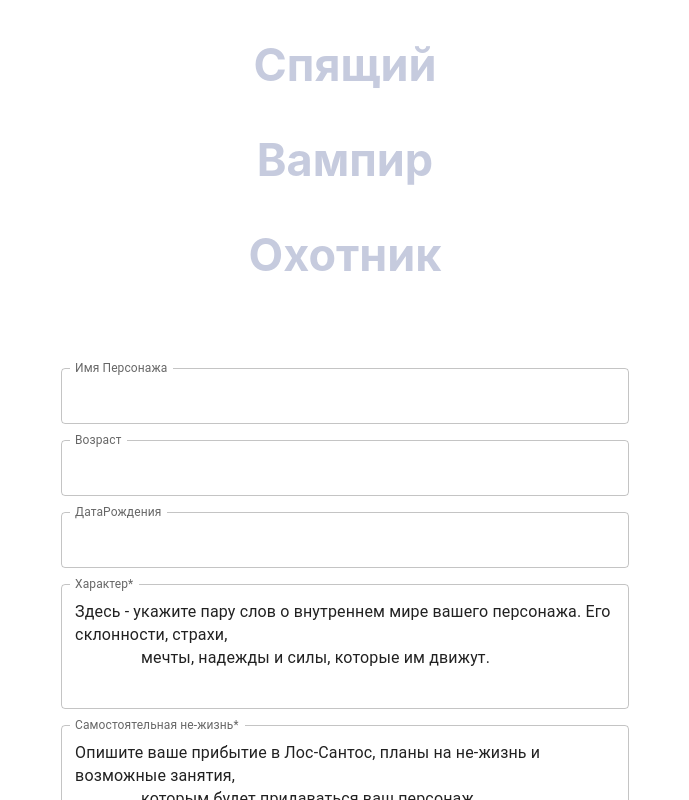
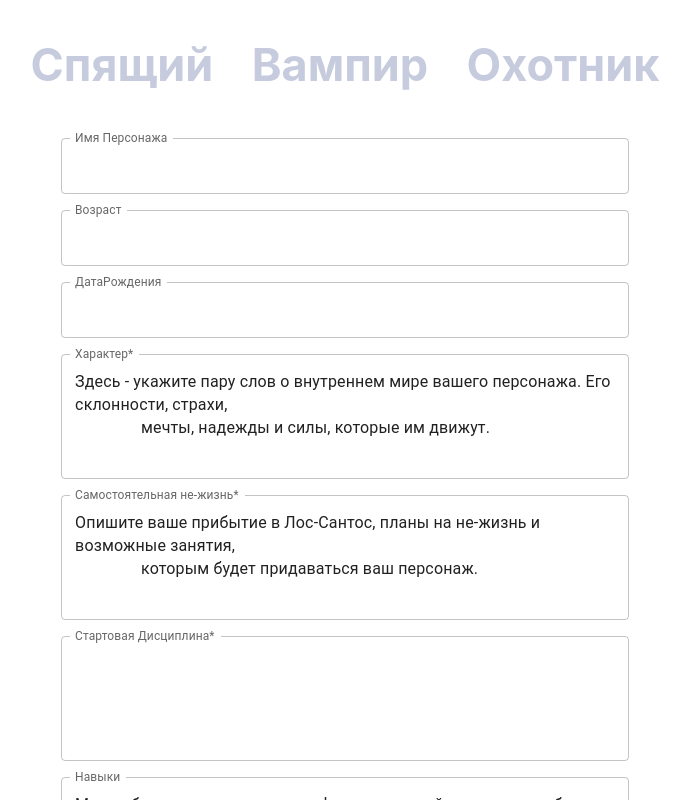
Before and after one commit to ArchibaldJShaw/WebForm, a React (Create React App) app: page / in a window 1280 px wide. Shown: the top 800 px of the page, without its empty margins (295-984 px from the left). Built offline with nearby package versions, Linux system fonts and the light colour scheme.

Commit message:
Added styles to fraction select

```diff
--- a/src/App.css
+++ b/src/App.css
@@ -15,45 +15,58 @@
   }
 }
 
-div:not(:last-child) {
-  margin-bottom: 40px;
+.fractionSelect {
+  display: flex;
+  flex-direction: row;
+  justify-content: center;
+  align-items: center;
 }
 
-
-#fractionSelect{
-  width:600px;
-  height:190px;
-  background-color:green;
-  padding-top:20px;
-  padding-left:15px;
-  padding-right:15px;
+.sleeperFractionSelect,
+.vampireFractionSelect,
+.hunterFractionSelect {
+  padding: 0 1.5%;
 }
 
-#sleeperFractionSelect{
-  float:left;
-  background:Red;
-  width:25%;
-  height:280px;
-}
+/*div:not(:last-child) {*/
+/*  margin-bottom: 40px;*/
+/*}*/
 
-#vampireFractionSelect{
-  float:left;
-  background:Green;
-  width:50%;
-  height:280px;
-}
 
-#hunterFractionSelect{
-  float:right;
-  background:blue;
-  width:25%;
-  height:280px;
-}
+/*#fractionSelect{*/
+/*  width:600px;*/
+/*  height:190px;*/
+/*  background-color:green;*/
+/*  padding-top:20px;*/
+/*  padding-left:15px;*/
+/*  padding-right:15px;*/
+/*}*/
 
-#charSheet {
-  margin: auto;
-  display: flex;
-}
+/*#sleeperFractionSelect{*/
+/*  float:left;*/
+/*  background:Red;*/
+/*  width:25%;*/
+/*  height:280px;*/
+/*}*/
+
+/*#vampireFractionSelect{*/
+/*  float:left;*/
+/*  background:Green;*/
+/*  width:50%;*/
+/*  height:280px;*/
+/*}*/
+
+/*#hunterFractionSelect{*/
+/*  float:right;*/
+/*  background:blue;*/
+/*  width:25%;*/
+/*  height:280px;*/
+/*}*/
+
+/*#charSheet {*/
+/*  margin: auto;*/
+/*  display: flex;*/
+/*}*/
 
 label,input {
   display:flex;
--- a/src/App.tsx
+++ b/src/App.tsx
@@ -8,13 +8,13 @@ import SleeperFractionSelect from "./components/FractionSelect/SleeperFractionSe
 const App = () => {
     return (
         <div className="App">
-            <div className= "fractionSelect">
+            <div className="fractionSelect">
                 <SleeperFractionSelect />
                 <VampireFractionSelect />
                 <HunterFractionSelect />
             </div>
 
-            <div className = "charSheet">
+            <div className="charSheet">
                 <VampireCharSheet />
             </div>
         </div>
```
